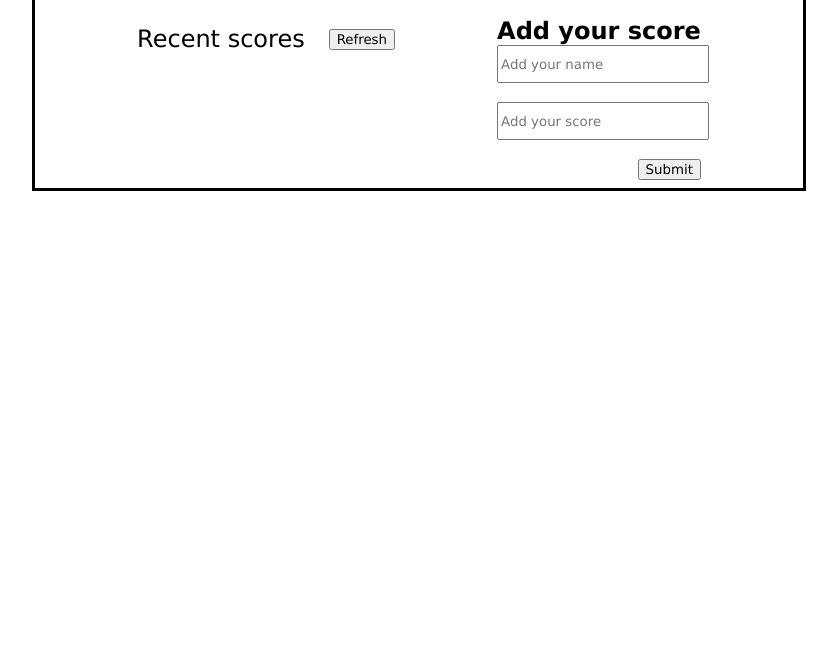
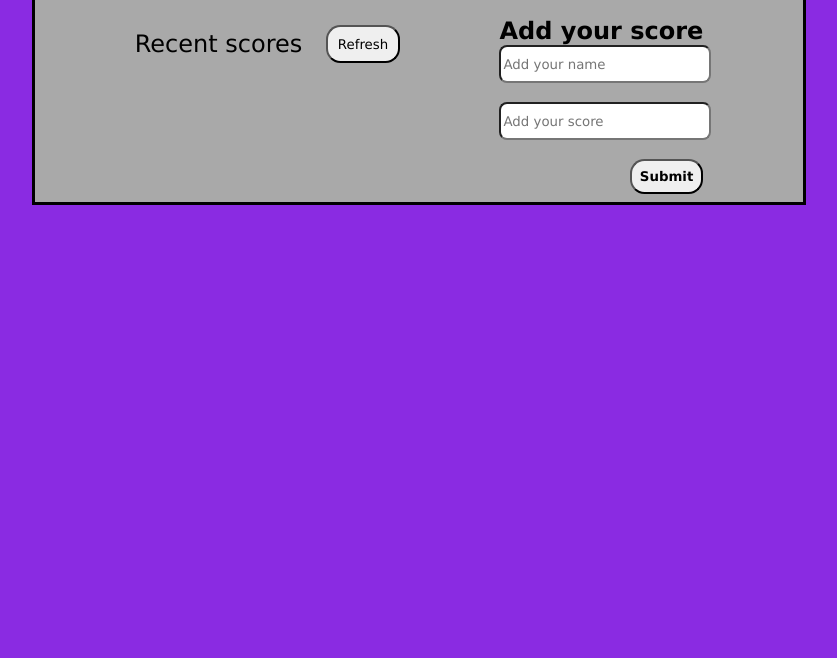
Before and after one commit to Enekwestanley/leaderboard, a website built with webpack: page src/index.html in a window 1280 px wide. Shown: the part 142-800 px from the top of the page, without its empty margins (221-1058 px from the left). Built offline with nearby package versions, Linux system fonts and the light colour scheme; no server answers.

Commit message:
Add some styling to css

```diff
--- a/src/style.css
+++ b/src/style.css
@@ -1,6 +1,10 @@
 * {
   margin: auto;
   font-family: Verdana, Geneva, Tahoma, sans-serif;
+}
+
+body {
+  background-color: blueviolet;
 }
 
 .sectionLeaderboard {
@@ -9,6 +13,7 @@
   margin-left: auto;
   margin-right: auto;
   margin-top: 4rem;
+  background-color: darkgrey;
 }
 
 .div_p {
@@ -20,6 +25,9 @@
 
 .btn-refresh {
   float: right;
+  padding: 0.6rem;
+  border-radius: 0.9rem;
+  cursor: pointer;
 }
 
 h1 {
@@ -37,11 +45,16 @@
 input {
   width: 100%;
   height: 2rem;
+  border-radius: 0.5rem;
 }
 
 .btn-submit {
   float: right;
   margin-bottom: 0.5rem;
+  padding: 0.5rem;
+  border-radius: 0.9rem;
+  font-weight: 900;
+  cursor: pointer;
 }
 
 .pview {
```
